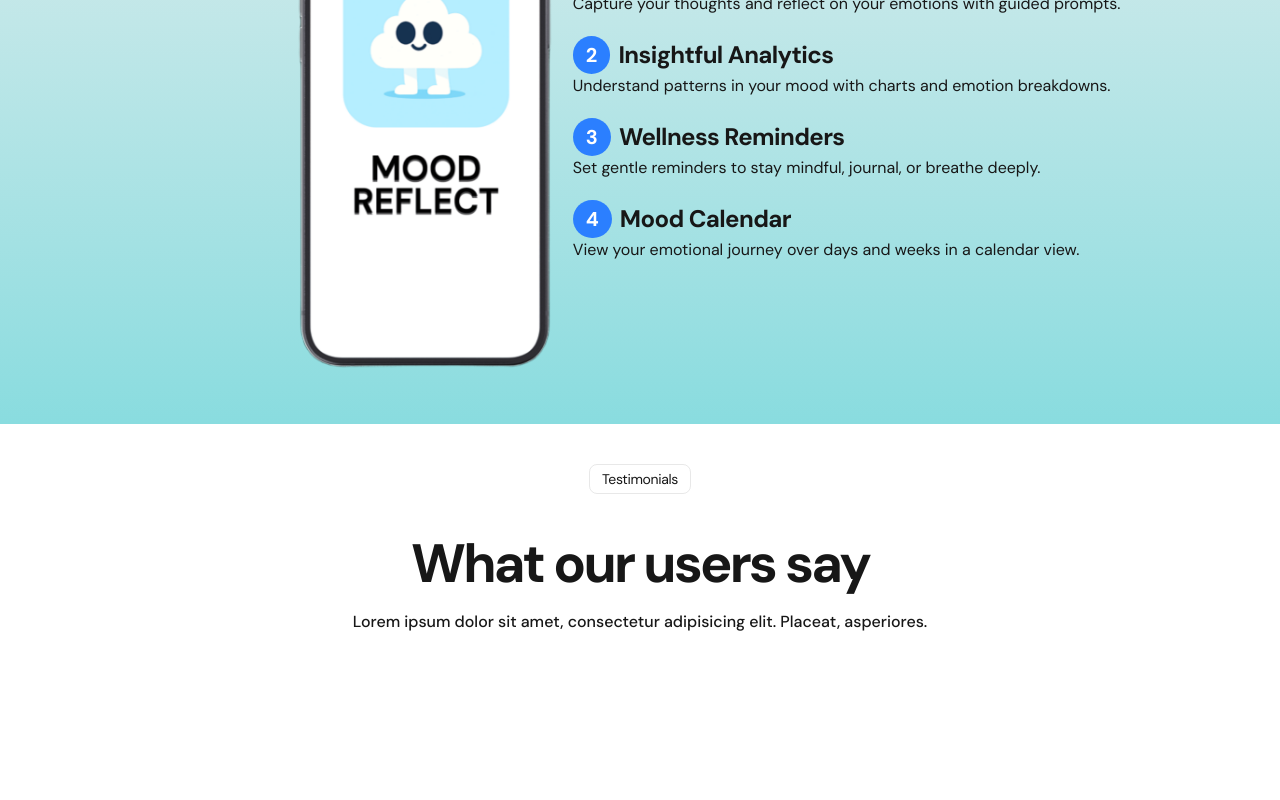
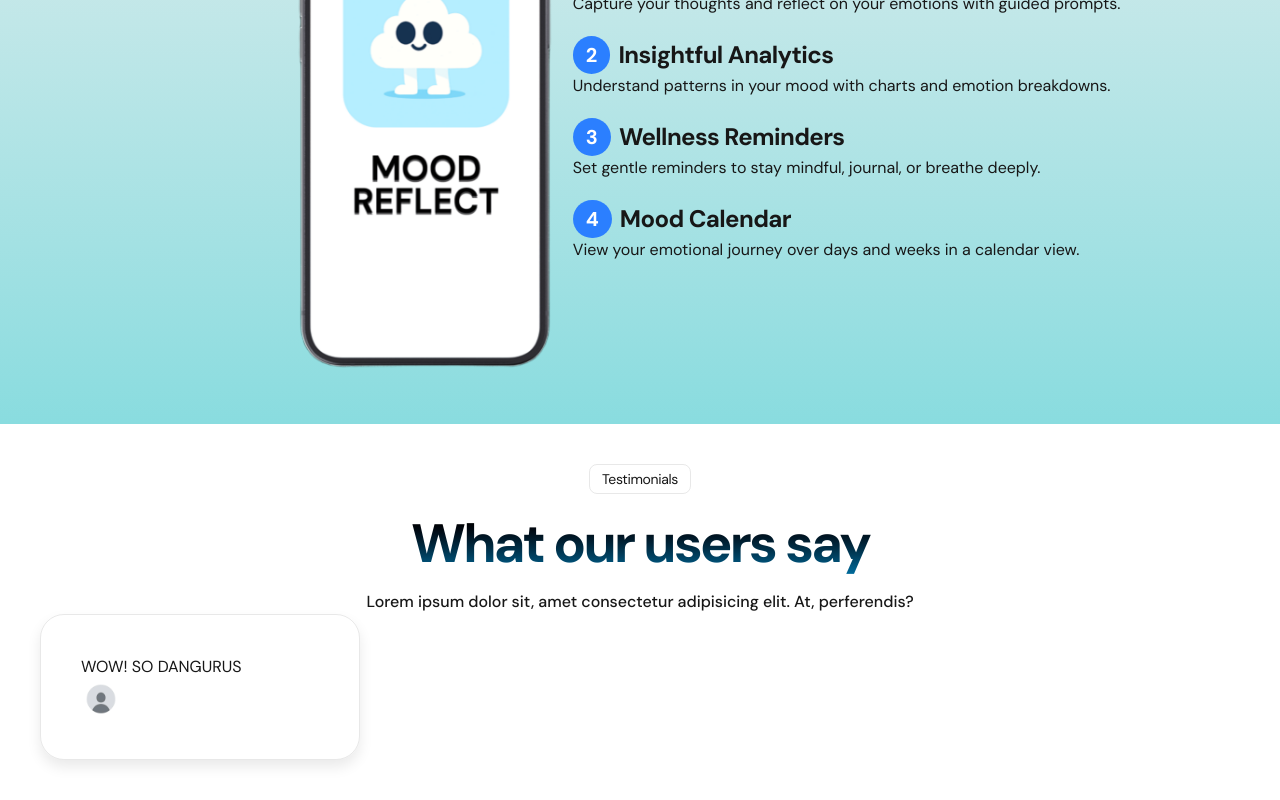
Before and after one commit to Sai-Santosh-Pal/moodreflect-landing, a Next.js app: page / in a window 1280 px wide. Shown: the part 1027-1827 px from the top of the page. Before the commit the page ends 1701 px from the top, so only its background shows below. Built offline with nearby package versions, Linux system fonts and the light colour scheme.

Commit message:
working on testimonials

```diff
--- a/src/app/globals.css
+++ b/src/app/globals.css
@@ -53,3 +53,7 @@ body {
 .tag{
   @apply text-sm inline-flex border border-[#222]/10 px-3 py-1 rounded-lg tracking-tight;
 }
+
+.card{
+  @apply p-10 border border-solid border-[#222222]/10 rounded-3xl shadow-[0_7px_14px_#eaeaea] max-w-xs w-full;
+}
--- a/src/sections/Hero.tsx
+++ b/src/sections/Hero.tsx
@@ -7,7 +7,7 @@ export const Hero = () => {
   return (
     <section className="flex flex-col gap-10 items-center justify-center md:flex-row h-full w-full mt-5">
         <div className="left w-[50%] flex flex-col">
-            <p className="w-[fit-content] md:ml-[25%] md:text-left text-center section-title md:text-6xl text-6xl text-color bg-gradient-to-b from-black to-[#6098ff] text-transparent bg-clip-text">Track Your Emotions. Understand Your Mind.</p>
+            <p className="w-[550px] md:ml-[25%] md:text-left text-center section-title md:text-6xl text-6xl bg-gradient-to-b from-black to-[#006b9c] text-transparent bg-clip-text">Track Your Emotions. Understand Your Mind.</p>
             <p className="w-[fit-content] md:ml-[25%] md:text-left text-center section-description mt-2 mb-5 md:text-xl text-sm">Mood Reflect helps you visualize your emotional journey — designed for simplicity, built for clarity.</p>
             <div className="flex gap-4 justify-center items-center">
               <button className="md:ml-[25%] bg-black text-white px-10 py-2 rounded-md flex items-center justify-between gap-2 cursor-pointer">
--- a/src/sections/Testimonials.tsx
+++ b/src/sections/Testimonials.tsx
@@ -1,11 +1,21 @@
 import Image from "next/image";
+import Avatar from "@/assets/avatar.png"
+
 export const Testimonial = () => {
     return (
-        <section className="flex my-10 justify-center">
+        <section className="flex flex-col my-10 px-10 justify-center">
             <div className="text-center">
                 <div className="tag justify-center">Testimonials</div>
-               <p className="section-title mt-10">What our users say</p>
-               <p className="section-descrition font-medium mt-4">Lorem ipsum dolor sit amet, consectetur adipisicing elit. Placeat, asperiores.</p>
+            <p className="section-title mt-5 bg-gradient-to-b from-black to-[#006b9c] text-transparent bg-clip-text">What our users say</p>
+            <p className="section-descrition font-medium mt-4 wrap">Lorem ipsum dolor sit, amet consectetur adipisicing elit. At, perferendis?</p>
+            </div>
+            <div className="container">
+
+                <div className="card">WOW! SO DANGURUS
+                    <div>
+                        <Image src={Avatar} alt="avatar" width={40} height={40}/>
+                    </div>
+                </div>
             </div>
         </section>
     );
```
Also changed, not shown: src/assets/avatar.png (added).
